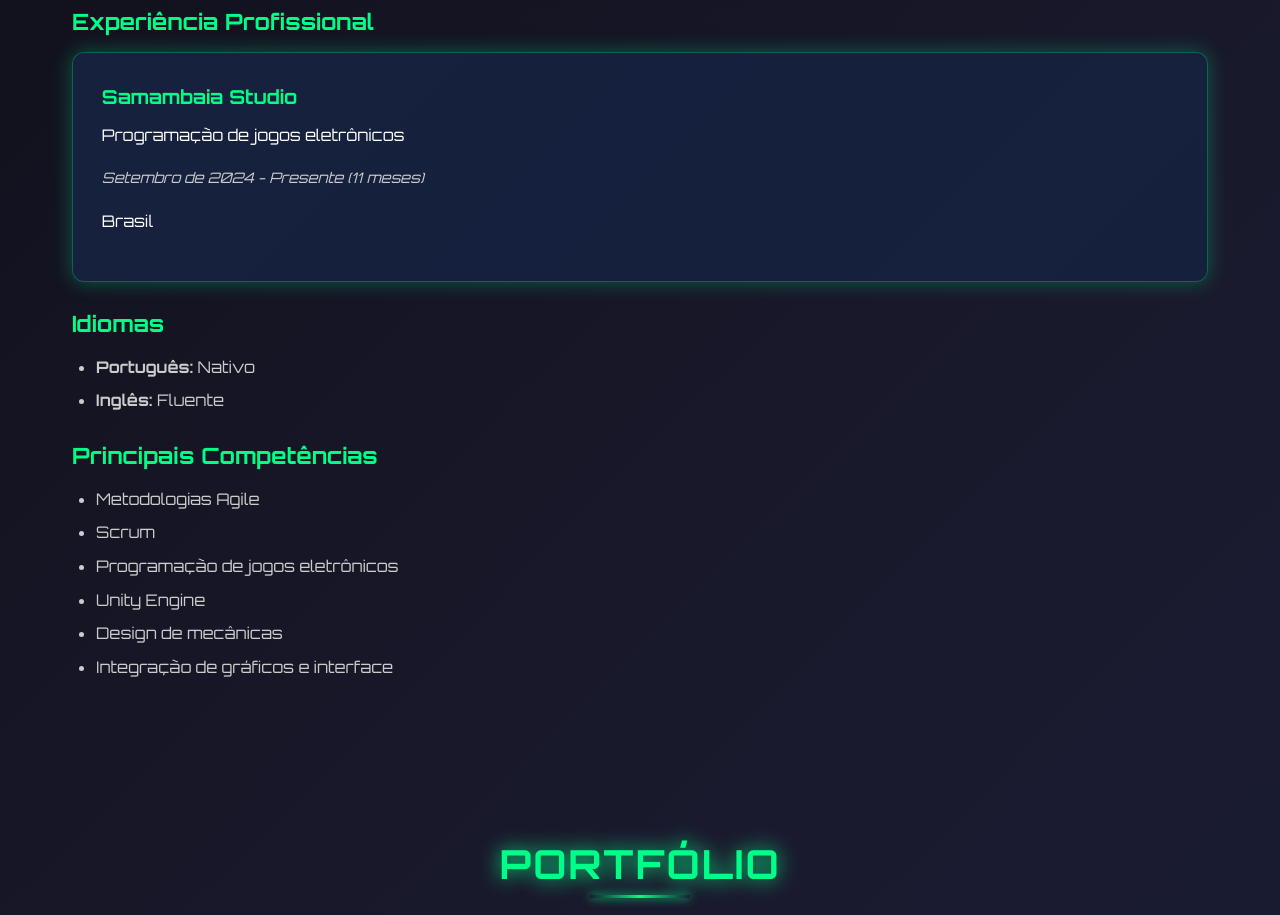
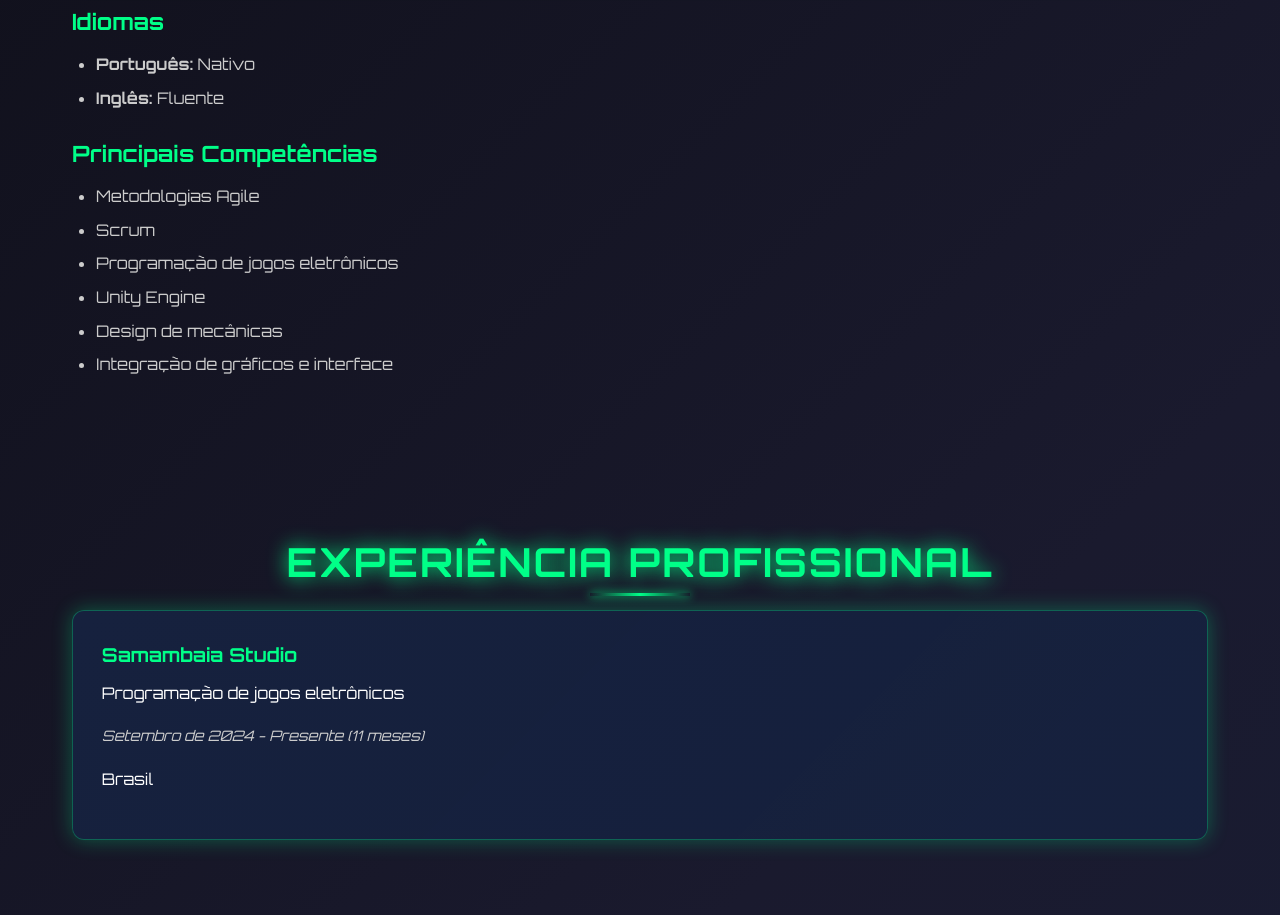
Before and after one commit to NandoSouzaS/NandoSouzaS.github.io, a plain HTML site: page index.html in a window 1280 px wide. Shown: the part 1400-2315 px from the top of the page. Drawn offline with nearby package versions, Linux system fonts and the light colour scheme.

Commit message:
adicionado link "Experiencia"

```diff
--- a/index.html
+++ b/index.html
@@ -32,6 +32,7 @@
         <ul>
             <li><a href="#sobre" aria-label="Ir para seção Sobre mim">Sobre mim</a></li>
             <li><a href="#formacao" aria-label="Ir para seção Formação e Idiomas">Formação & Idiomas</a></li>
+            <li><a href="#experiencia" aria-label="Ir para seção Experiência Profissional">Experiência</a></li>
             <li><a href="#portfolio" aria-label="Ir para seção Portfólio">Portfólio</a></li>
             <li><a href="#contato" aria-label="Ir para seção Contato">Contato</a></li>
         </ul>
@@ -67,14 +68,6 @@
             <p class="period">Outubro de 2020 - Agosto de 2023 (Trancado)</p>
         </div>
 
-        <h3>Experiência Profissional</h3>
-        <div class="experience-item">
-            <h4>Samambaia Studio</h4>
-            <p>Programação de jogos eletrônicos</p>
-            <p class="period">Setembro de 2024 - Presente (11 meses)</p>
-            <p class="location">Brasil</p>
-        </div>
-
         <h3>Idiomas</h3>
         <ul>
             <li><strong>Português:</strong> Nativo</li>
@@ -90,6 +83,18 @@
             <li>Design de mecânicas</li>
             <li>Integração de gráficos e interface</li>
         </ul>
+    </section>
+
+    <!-- Seção Experiência Profissional -->
+    <section id="experiencia">
+        <h1>Experiência Profissional</h1>
+
+        <div class="experience-item">
+            <h4>Samambaia Studio</h4>
+            <p>Programação de jogos eletrônicos</p>
+            <p class="period">Setembro de 2024 - Presente (11 meses)</p>
+            <p class="location">Brasil</p>
+        </div>
     </section>
 
     <!-- Seção Portfólio -->
```
